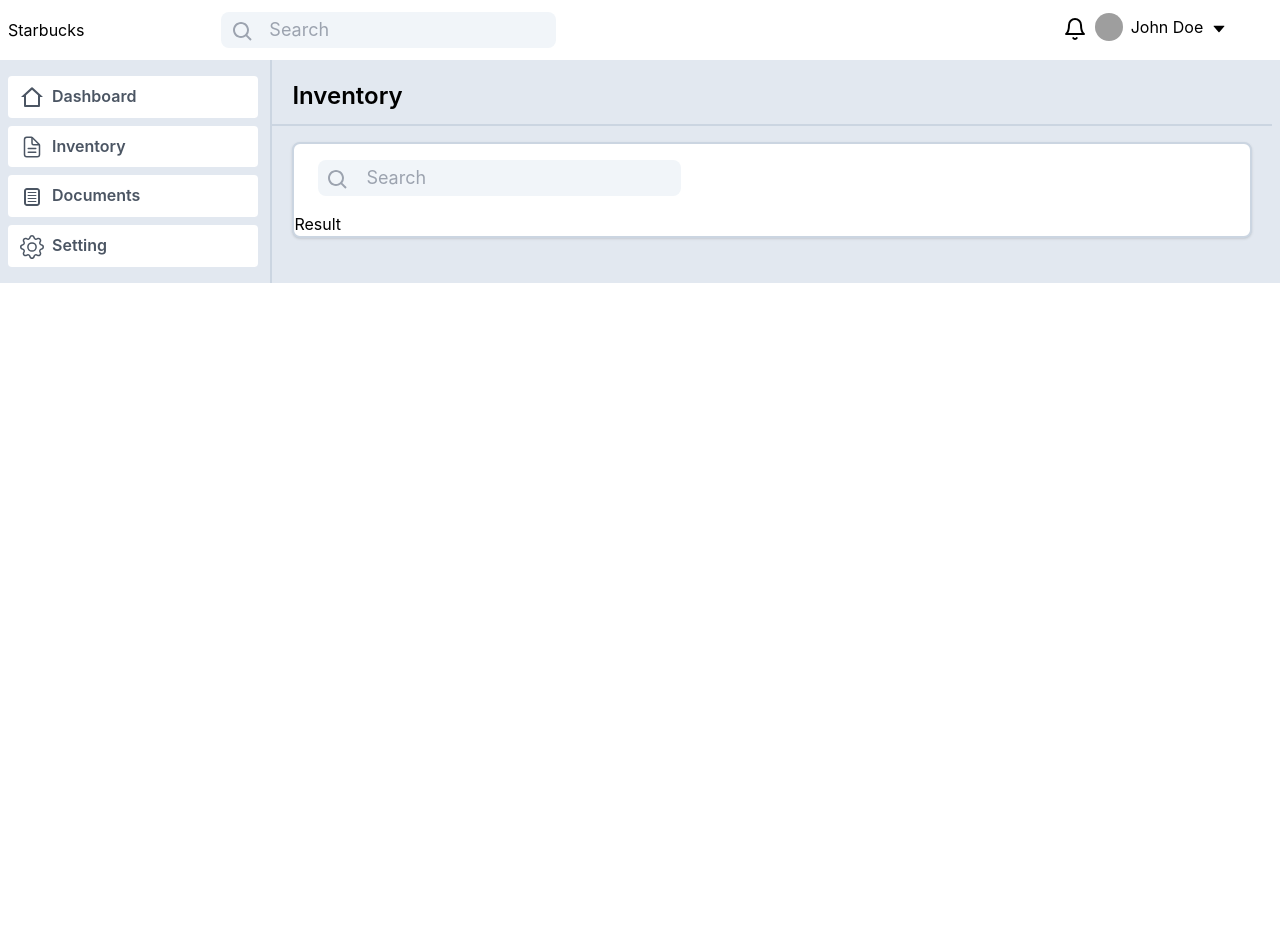
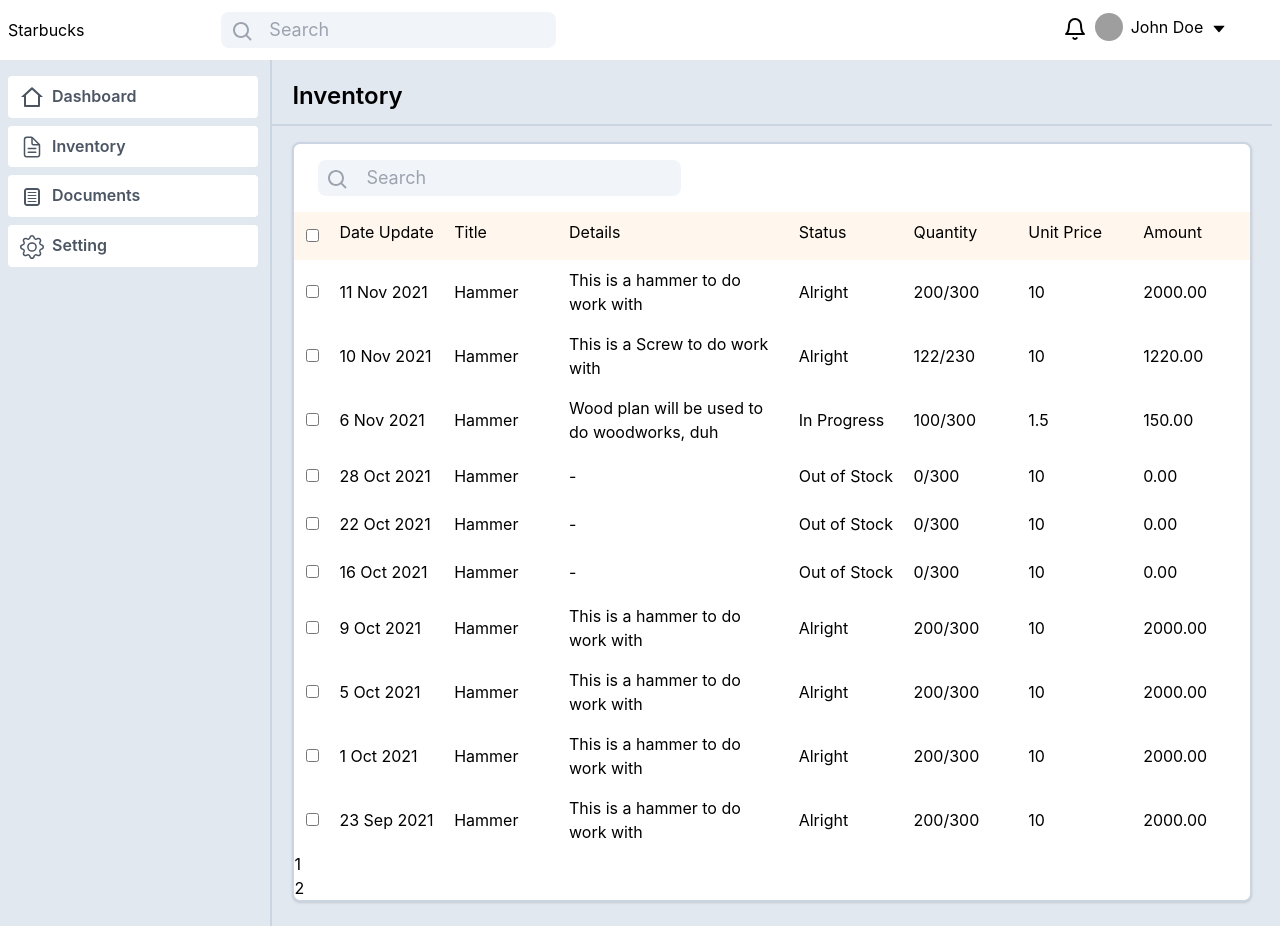
Before and after one commit to Jahid0178/starbucks-front-end, a React (Create React App) app: page /inventory in a window 1280 px wide. Before the commit the page ends 800 px from the top, so only its background shows below. Built offline with nearby package versions, Linux system fonts and the light colour scheme; grey boxes are pictures that could not be loaded.

Commit message:
showing data

```diff
--- /dev/null
+++ b/src/Views/components/common/Table.js
@@ -0,0 +1,28 @@
+import React from "react";
+export const Table = (props) => {
+  const { date, title, details, status, quantity, unitPrice, amount } =
+    props.data;
+  if (status === "Alright") {
+    console.log("alright");
+  } else if (status === "In Progress") {
+    console.log("in progress");
+  } else {
+    console.log("out of stock");
+  }
+  return (
+    <div>
+      <ul className="grid grid-cols-[auto_1fr_1fr_2fr_1fr_1fr_1fr_1fr] items-center hover:bg-green-100 cursor-pointer">
+        <li className="p-3">
+          <input type="checkbox" name="" id="" />
+        </li>
+        <li className="p-2">{date}</li>
+        <li className="p-2">{title}</li>
+        <li className="p-2">{details}</li>
+        <li className="p-2">{status}</li>
+        <li className="p-2">{quantity}</li>
+        <li className="p-2">{unitPrice}</li>
+        <li className="p-2">{amount}</li>
+      </ul>
+    </div>
+  );
+};
--- a/src/Views/pages/Inventory/Inventory.js
+++ b/src/Views/pages/Inventory/Inventory.js
@@ -1,7 +1,16 @@
-import React from "react";
+import React, { useEffect, useState } from "react";
 import { BiSearch } from "react-icons/bi";
+import { Table } from "../../components/common/Table";
 
 export const Inventory = () => {
+  const [submitData, setSubmitData] = useState([]);
+  useEffect(() => {
+    const url = "/fakeData.json";
+    fetch(url)
+      .then((res) => res.json())
+      .then((data) => setSubmitData(data));
+  }, []);
+
   return (
     <div>
       <div className="border-b-2 border-slate-300">
@@ -20,7 +29,28 @@ export const Inventory = () => {
             className="search-input pl-12 sm:w-3/5 md:w-2/5 "
           />
         </div>
-        <div>Result</div>
+        <div>
+          <ul className="grid grid-cols-[auto_1fr_1fr_2fr_1fr_1fr_1fr_1fr] bg-orange-50">
+            <li className="p-3">
+              <input type="checkbox" name="" id="" />
+            </li>
+            <li className="p-2">Date Update</li>
+            <li className="p-2">Title</li>
+            <li className="p-2">Details</li>
+            <li className="p-2">Status</li>
+            <li className="p-2">Quantity</li>
+            <li className="p-2">Unit Price</li>
+            <li className="p-2">Amount</li>
+          </ul>
+          {submitData.map((data) => (
+            <Table key={data.id} data={data} />
+          ))}
+          {/* Pagination area */}
+          <div>
+            <div>1</div>
+            <div>2</div>
+          </div>
+        </div>
       </div>
     </div>
   );
```
